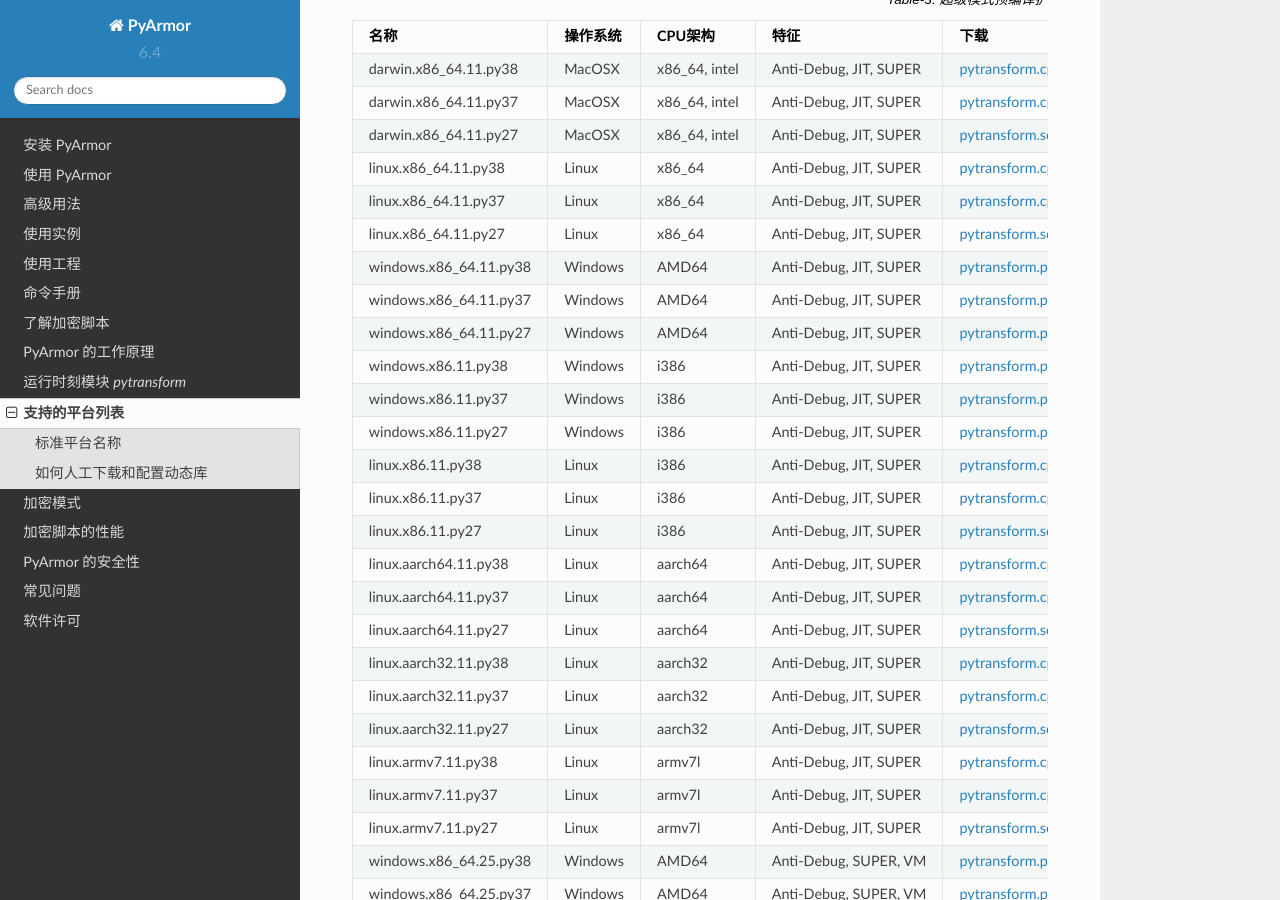
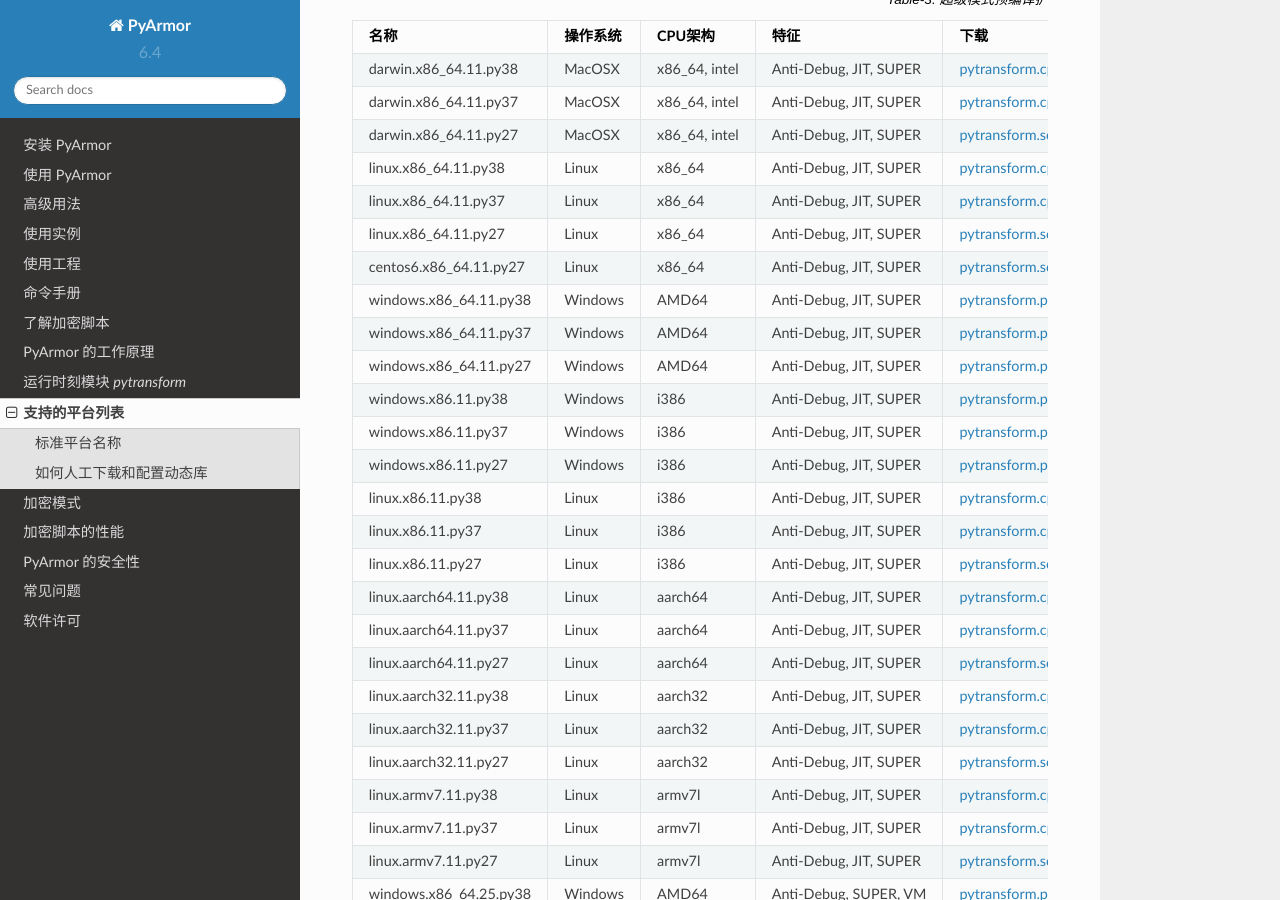
Before and after one commit to dashingsoft/pyarmor-docs-zh, a Sphinx documentation site: the page built from docs/platforms.rst, in a window 1280 px wide and 900 px high, scrolled down 3000 px. Built offline with Sphinx 7.4.7 and the Read the Docs theme 2.0.0, drawn with Linux system fonts in a browser that asks for light colours.

Commit message:
Add platform centos.x86_64.11.py27

```diff
--- a/docs/platforms.rst
+++ b/docs/platforms.rst
@@ -299,7 +299,13 @@
      - x86_64
      - Anti-Debug, JIT, SUPER
      - `pytransform.so <http://pyarmor.dashingsoft.com/downloads/latest/linux.x86_64.11.py27/pytransform.so>`_
-     - Built by gcc
+     - Built by gcc, UCS4
+   * - centos6.x86_64.11.py27
+     - Linux
+     - x86_64
+     - Anti-Debug, JIT, SUPER
+     - `pytransform.so <http://pyarmor.dashingsoft.com/downloads/latest/centos6.x86_64.11.py27/pytransform.so>`_
+     - Built by gcc, UCS2
    * - windows.x86_64.11.py38
      - Windows
      - AMD64
```
